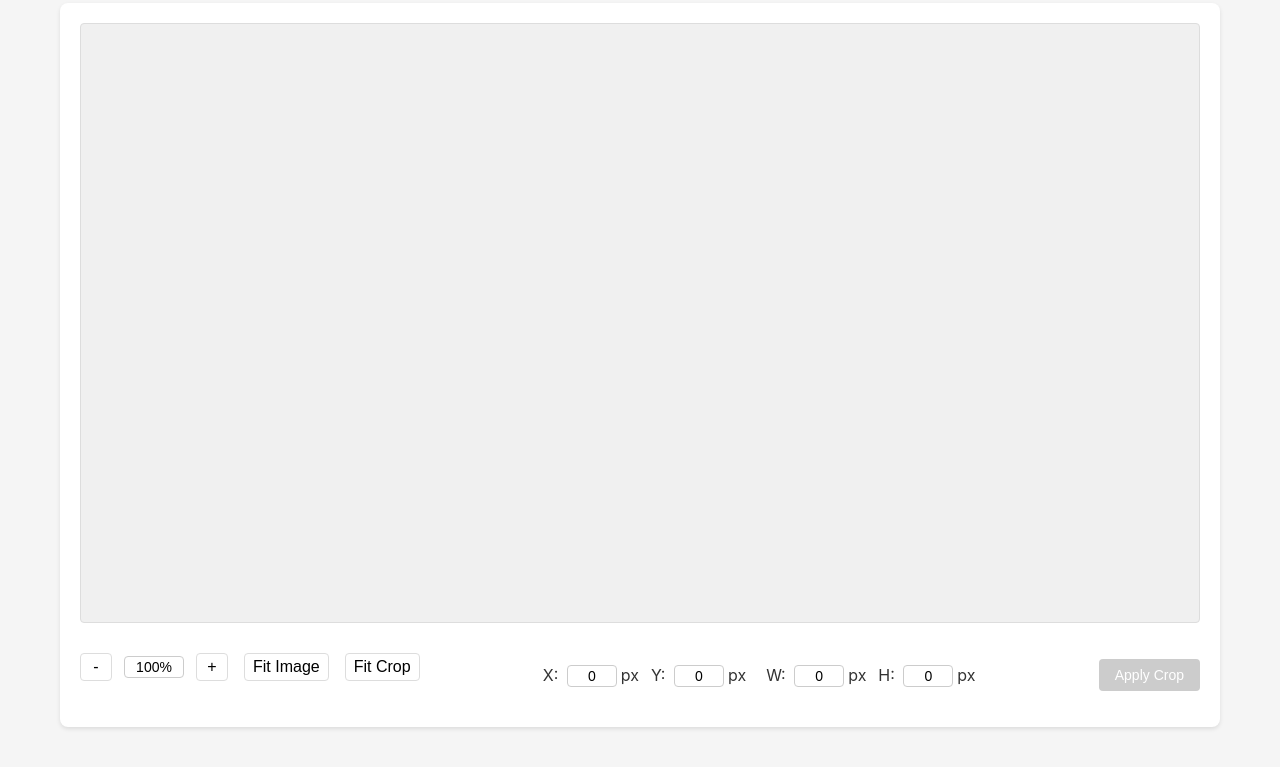
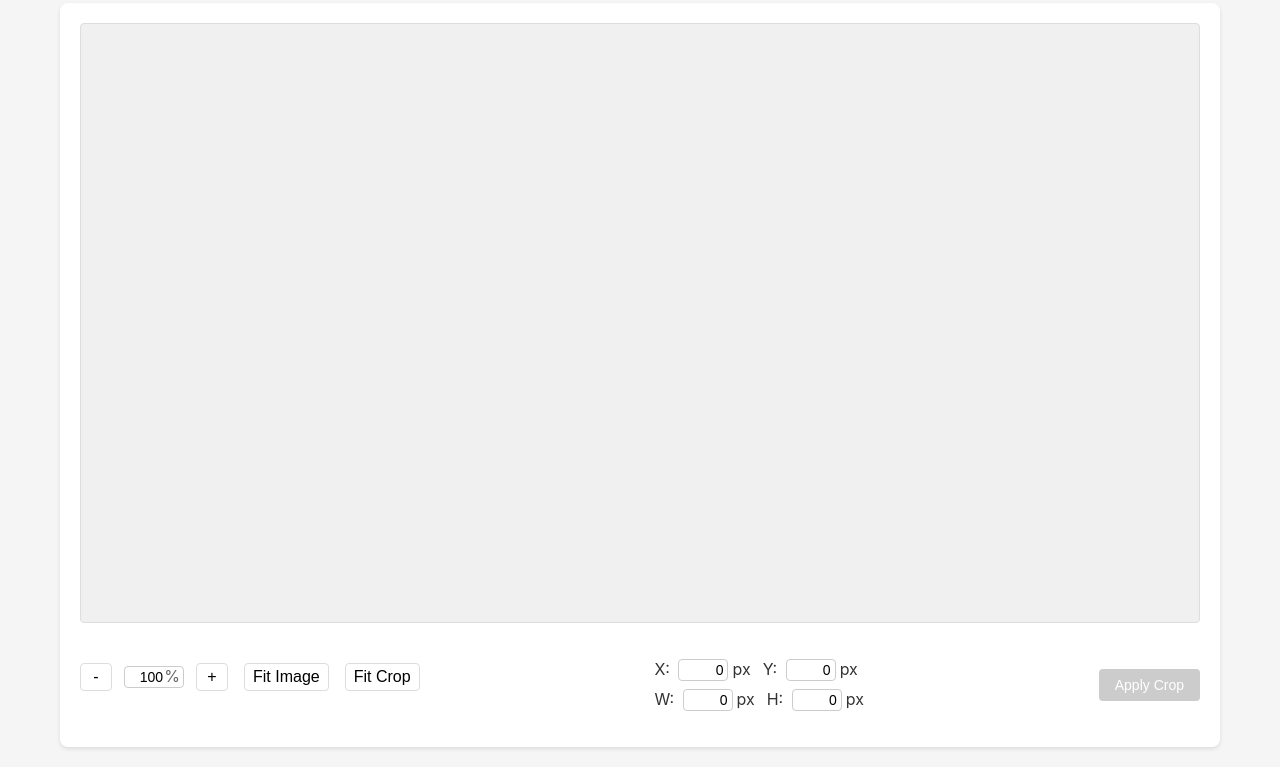
Before and after one commit to evnb/crop-base, a website with bundled scripts: page src/index.html in a window 1280 px wide. Shown: the part 75-842 px from the top of the page. Built offline with nearby package versions, Linux system fonts and the light colour scheme.

Commit message:
Enhance input validation and styling for zoom and crop controls
- Convert input types to number with min/max constraints
- Add percentage symbol and styling for zoom input
- Improve input validation for zoom and crop coordinates
- Remove spinner buttons and adjust input appearance
- Ensure minimum crop size and zoom range

```diff
--- a/src/index.html
+++ b/src/index.html
@@ -40,19 +40,22 @@
             <div class="controls-container">
                 <div class="zoom-controls">
                     <button id="zoomOut" class="control-button">-</button>
-                    <input type="text" id="zoomLevel" value="100%" class="number-input" title="Zoom level">
+                    <div class="zoom-input-container">
+                        <input type="number" id="zoomLevel" value="100" min="10" max="1000" class="number-input" title="Zoom level">
+                        <span class="zoom-symbol">%</span>
+                    </div>
                     <button id="zoomIn" class="control-button">+</button>
                     <button id="zoomToFit" class="control-button">Fit Image</button>
                     <button id="zoomToCrop" class="control-button">Fit Crop</button>
                 </div>
                 <div class="position-info">
                     <div class="coordinate-display">
-                        <span>X: <input type="text" id="cropX" value="0" class="number-input" title="X coordinate">px</span>
-                        <span>Y: <input type="text" id="cropY" value="0" class="number-input" title="Y coordinate">px</span>
+                        <span>X: <input type="number" id="cropX" value="0" class="number-input" title="X coordinate">px</span>
+                        <span>Y: <input type="number" id="cropY" value="0" class="number-input" title="Y coordinate">px</span>
                     </div>
                     <div class="size-display">
-                        <span>W: <input type="text" id="cropWidth" value="0" class="number-input" title="Width">px</span>
-                        <span>H: <input type="text" id="cropHeight" value="0" class="number-input" title="Height">px</span>
+                        <span>W: <input type="number" id="cropWidth" value="0" min="1" class="number-input" title="Width">px</span>
+                        <span>H: <input type="number" id="cropHeight" value="0" min="1" class="number-input" title="Height">px</span>
                     </div>
                 </div>
                 <button id="applyCrop" class="primary-button" disabled>Apply Crop</button>
--- a/src/script.ts
+++ b/src/script.ts
@@ -297,16 +297,16 @@ class PixelPerfectEditor {
     }
 
     private handleZoomInput(): void {
-        const value = this.zoomLevelInput.value.replace('%', '');
+        const value = this.zoomLevelInput.value;
         const newZoom = parseFloat(value) / 100;
 
-        if (isNaN(newZoom) || newZoom <= 0) {
+        if (isNaN(newZoom) || newZoom < 0.1 || newZoom > 10) {
             this.updateZoomDisplay(); // Reset to current value
             return;
         }
 
         const oldZoom = this.zoomLevel;
-        this.zoomLevel = Math.max(0.1, Math.min(10, newZoom));
+        this.zoomLevel = newZoom;
 
         // Adjust pan offset to keep the center point fixed
         const centerX = this.imageCanvas.width / 2;
@@ -318,7 +318,7 @@ class PixelPerfectEditor {
     }
 
     private updateZoomDisplay(): void {
-        this.zoomLevelInput.value = `${Math.round(this.zoomLevel * 100)}%`;
+        this.zoomLevelInput.value = Math.round(this.zoomLevel * 100).toString();
     }
 
     private updateCropBoxDisplay(): void {
@@ -370,17 +370,17 @@ class PixelPerfectEditor {
         const width = parseInt(this.cropWidthInput.value);
         const height = parseInt(this.cropHeightInput.value);
 
-        if (isNaN(x) || isNaN(y) || isNaN(width) || isNaN(height)) {
+        if (isNaN(x) || isNaN(y) || isNaN(width) || isNaN(height) || width < 1 || height < 1) {
             this.updateCropBoxDisplay(); // Reset to current values
             return;
         }
 
-        // Update crop box with new values
+        // Update crop box with new values, ensuring minimum size
         this.cropBoxPos = {
             x: x,
             y: y,
-            width: Math.max(10, width), // Minimum size of 10px
-            height: Math.max(10, height)
+            width: Math.max(1, width),
+            height: Math.max(1, height)
         };
 
         this.render();
--- a/src/styles.css
+++ b/src/styles.css
@@ -213,21 +213,17 @@ body {
     white-space: nowrap;
 }
 
-#zoomLevel {
-    min-width: 60px;
-    text-align: center;
+.zoom-input-container {
+    position: relative;
+    display: inline-flex;
+    align-items: center;
 }
 
-.position-info {
-    display: flex;
-    gap: 20px;
-}
-
-.coordinate-display,
-.size-display {
-    display: flex;
-    gap: 12px;
-    margin: 4px 0;
+.zoom-symbol {
+    position: absolute;
+    right: 8px;
+    pointer-events: none;
+    color: #666;
 }
 
 .number-input {
@@ -236,8 +232,22 @@ body {
     border: 1px solid #ccc;
     border-radius: 4px;
     font-size: 14px;
-    text-align: center;
+    text-align: right;
     background: #fff;
+}
+
+/* Remove spinner buttons from number inputs */
+.number-input::-webkit-inner-spin-button,
+.number-input::-webkit-outer-spin-button {
+    -webkit-appearance: none;
+    appearance: none;
+    margin: 0;
+}
+
+.number-input[type=number] {
+    -webkit-appearance: textfield;
+    -moz-appearance: textfield;
+    appearance: textfield;
 }
 
 .number-input:focus {
@@ -248,6 +258,14 @@ body {
 
 .zoom-controls .number-input {
     margin: 0 4px;
+    padding-right: 20px; /* Make room for the % symbol */
+}
+
+.coordinate-display,
+.size-display {
+    display: flex;
+    gap: 12px;
+    margin: 4px 0;
 }
 
 .coordinate-display .number-input,
```
